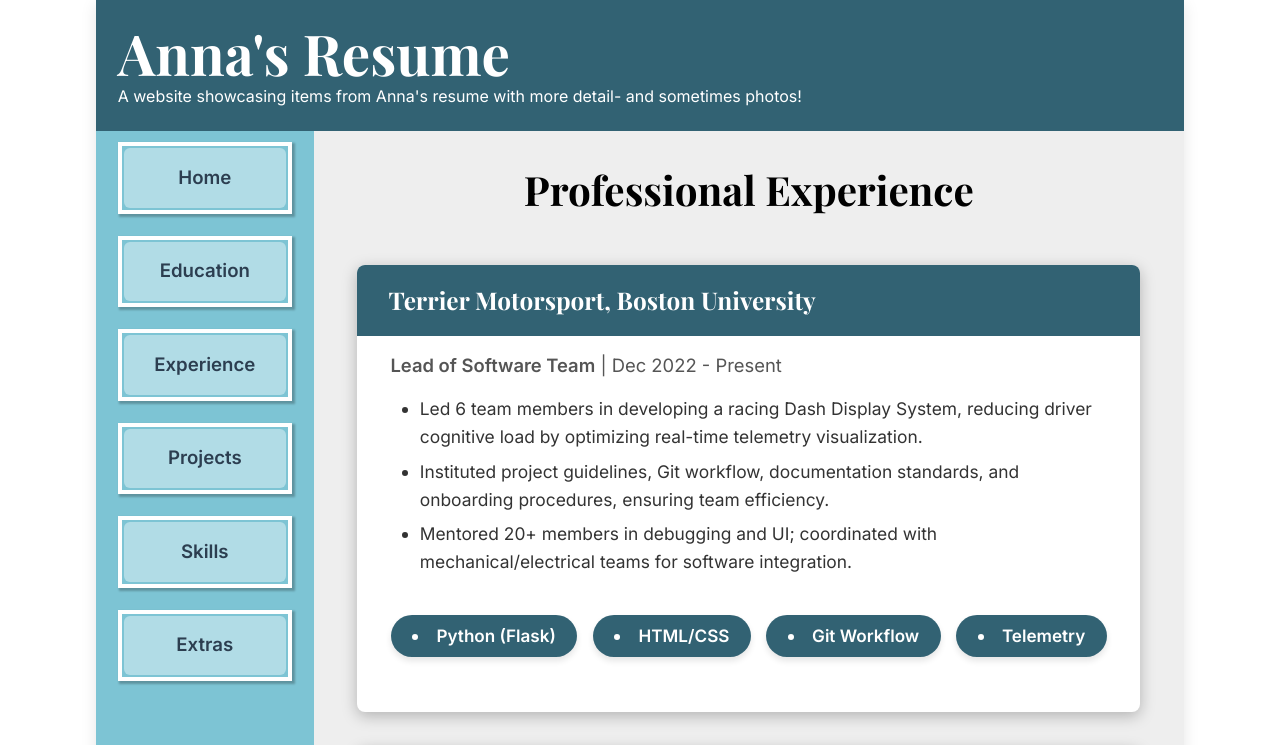
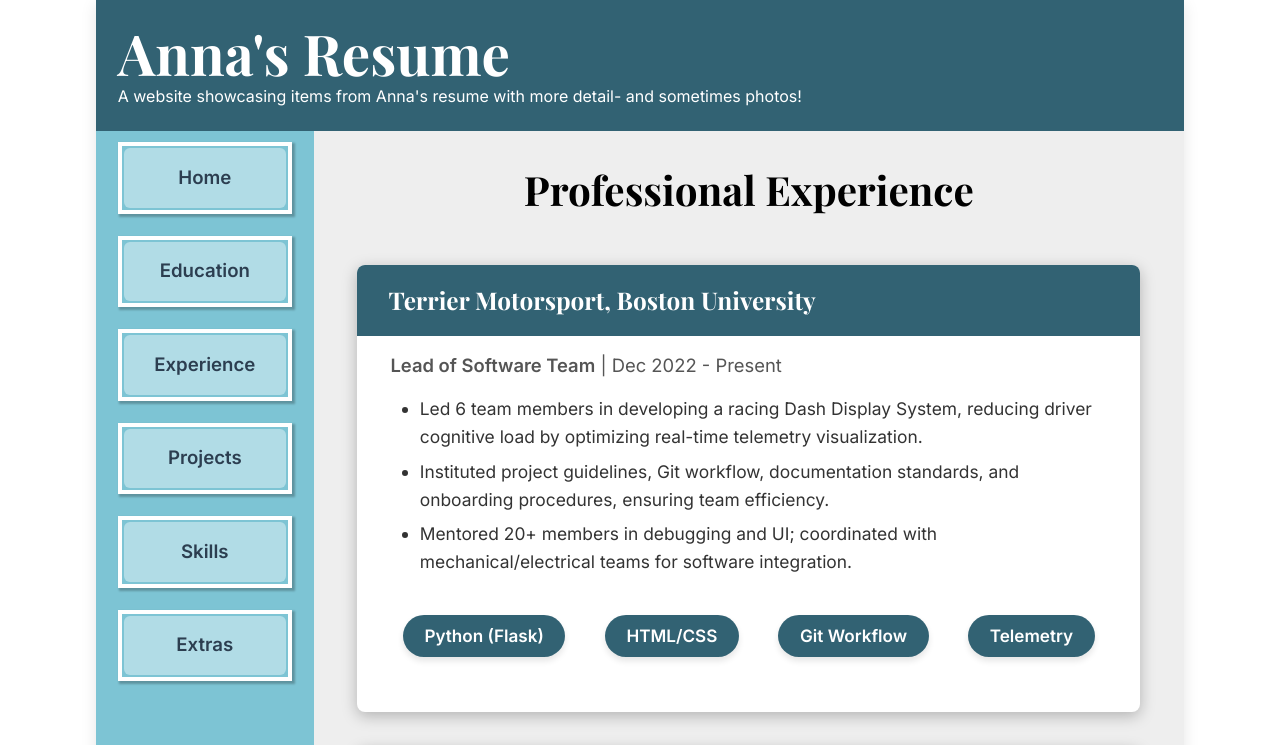
Before and after one commit to annalapradeBU/mp-3, a React (Vite) app: page /experience in a window 1280 px wide. Shown: the top 745 px of the page. Built offline with nearby package versions, Linux system fonts and the light colour scheme; a web font is replaced by a local one.

Commit message:
one more consistency updating, changing a div to a ul

```diff
--- a/src/components/mains/Experiences.tsx
+++ b/src/components/mains/Experiences.tsx
@@ -37,7 +37,7 @@
     }
 `;
 
-const ChipContainer = styled.div`
+const ChipContainer = styled.ul`
     display: flex;
     flex-wrap: wrap;
     gap: 1.5%;
--- a/src/components/mains/Projects.tsx
+++ b/src/components/mains/Projects.tsx
@@ -51,7 +51,7 @@
     margin: 1% 5% 3% 8%;
 `;
 
-const ChipContainer = styled.div`
+const ChipContainer = styled.ul`
     display: flex;
     flex-wrap: wrap;
     gap: 1.5%;
```
